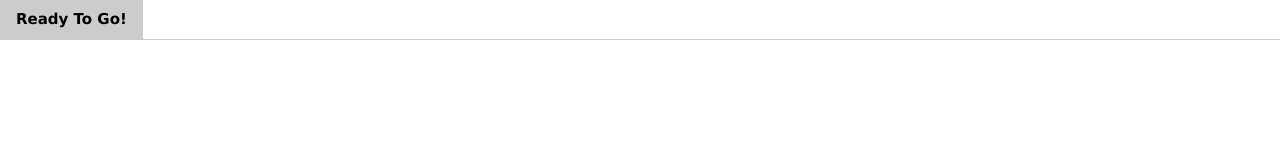
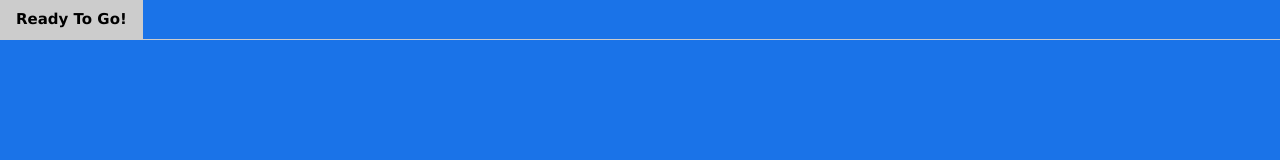
Before and after one commit to 1481/test, a plain HTML site: page index.html in a window 1280 px wide. Drawn offline with nearby package versions, Linux system fonts and the light colour scheme.

Commit message:
Update main.css

```diff
--- a/resource/css/main.css
+++ b/resource/css/main.css
@@ -1,3 +1,14 @@
-.font {
+body, p, a, span, h1, h2, h3, button, div {
     font-family: Verdana, 'Microsoft JhengHei', 'PingFang', sans-serif !important;
 }
+html {
+    position: relative;
+    height: 100%;
+    width: 100%;
+}
+body {
+    position: fixed;
+    height: 100%;
+    width: 100%;
+    background-color: #1a73e8;
+}
```
